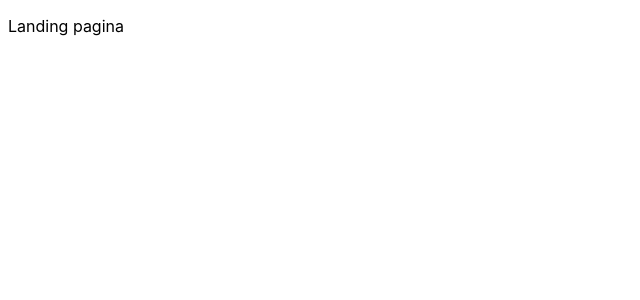
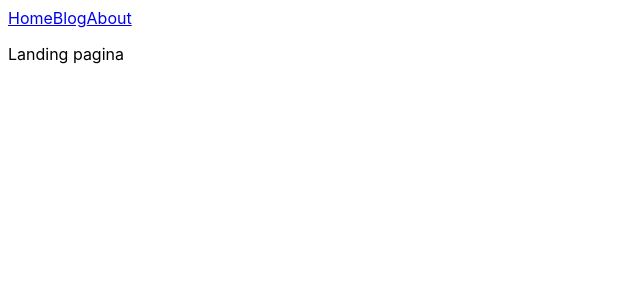
Before and after one commit to ExanFabry/blog-app, an Angular app: page / in a window 1280 px wide. Shown: the top 300 px of the page, without its empty margins (0-640 px from the left). Built offline with nearby package versions, Linux system fonts and the light colour scheme.

Commit message:
Add menu

```diff
--- a/src/app/pages/about/about.html
+++ b/src/app/pages/about/about.html
@@ -1 +1,6 @@
+<nav>
+    <a href="/">Home</a>
+    <a href="/blog">Blog</a>
+    <a href="/about">About</a>
+</nav>
 <p>About pagina</p>
--- a/src/app/pages/blog/blog.html
+++ b/src/app/pages/blog/blog.html
@@ -1 +1,6 @@
+<nav>
+    <a href="/">Home</a>
+    <a href="/blog">Blog</a>
+    <a href="/about">About</a>
+</nav>
 <p>Blog pagina</p>
--- a/src/app/pages/landing-page/landing-page.html
+++ b/src/app/pages/landing-page/landing-page.html
@@ -1 +1,6 @@
+<nav>
+    <a href="/">Home</a>
+    <a href="/blog">Blog</a>
+    <a href="/about">About</a>
+</nav>
 <p>Landing pagina</p>
```
